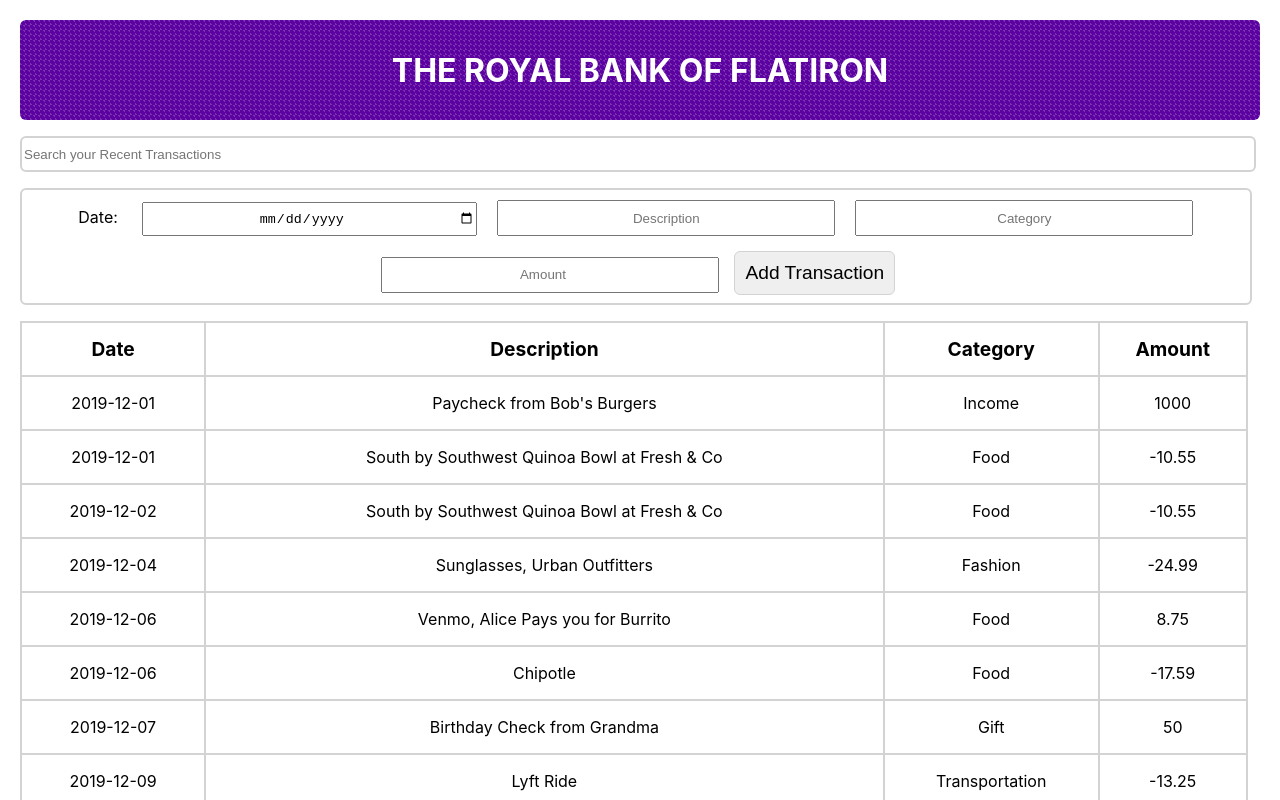
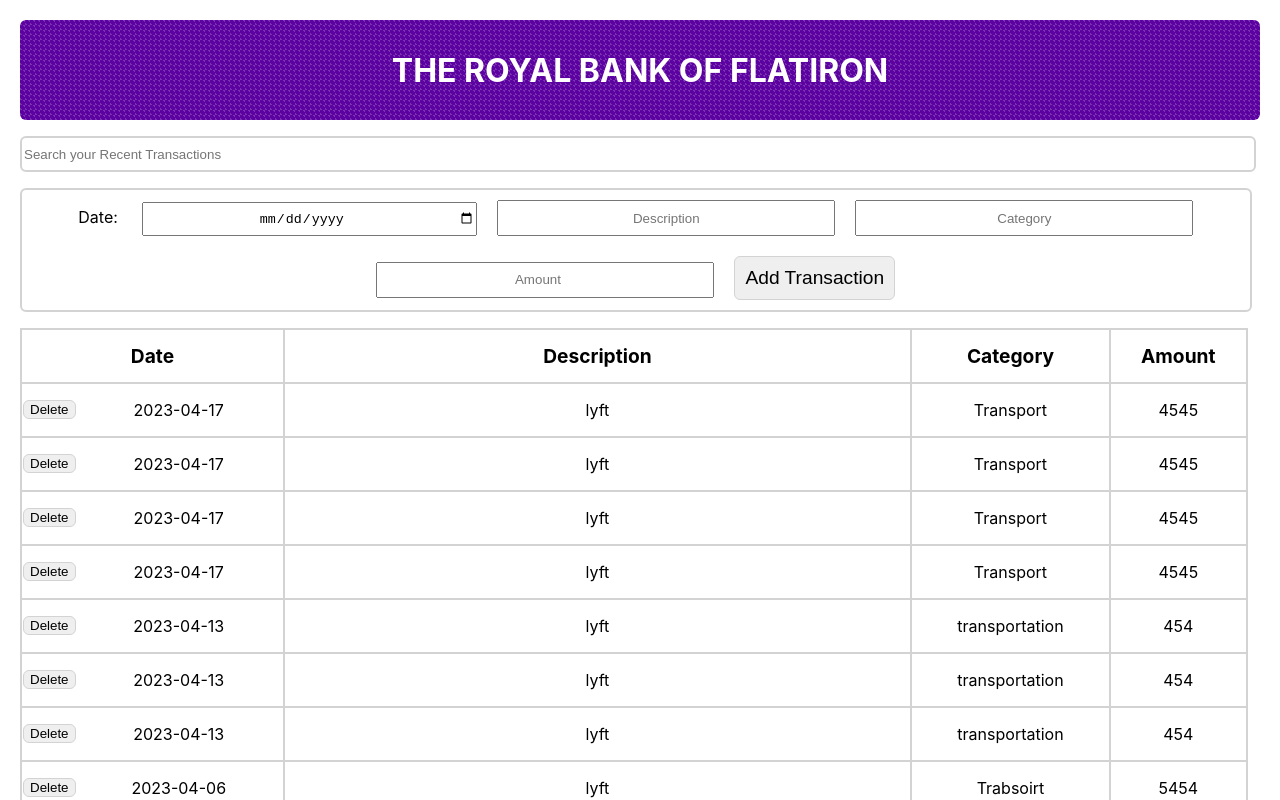
Before and after one commit to Soundmoney254/Bank-of-Flatiron, a React (Create React App) app: page / in a window 1280 px wide. Shown: the top 800 px of the page. Built offline with nearby package versions, Linux system fonts and the light colour scheme; data requests are answered from the project's data file.

Commit message:
stuck on appending the new transaction to the table

```diff
--- a/db.json
+++ b/db.json
@@ -106,11 +106,67 @@
       "id": 16
     },
     {
-      "date": "2023-04-20",
-      "description": "hello",
-      "category": "there",
+      "date": "2023-04-06",
+      "description": "lyft",
+      "category": "Transportation",
       "amount": "1000",
       "id": 17
+    },
+    {
+      "date": "2023-04-06",
+      "description": "lyft",
+      "category": "Trabsoirt",
+      "amount": "5454",
+      "id": 18
+    },
+    {
+      "date": "2023-04-13",
+      "description": "lyft",
+      "category": "transportation",
+      "amount": "454",
+      "id": 19
+    },
+    {
+      "date": "2023-04-13",
+      "description": "lyft",
+      "category": "transportation",
+      "amount": "454",
+      "id": 20
+    },
+    {
+      "date": "2023-04-13",
+      "description": "lyft",
+      "category": "transportation",
+      "amount": "454",
+      "id": 21
+    },
+    {
+      "date": "2023-04-17",
+      "description": "lyft ",
+      "category": "Transport",
+      "amount": "4545",
+      "id": 22
+    },
+    {
+      "date": "2023-04-17",
+      "description": "lyft ",
+      "category": "Transport",
+      "amount": "4545",
+      "id": 23
+    },
+    {
+      "date": "2023-04-17",
+      "description": "lyft ",
+      "category": "Transport",
+      "amount": "4545",
+      "id": 24
+    },
+    {
+      "date": "2023-04-17",
+      "description": "lyft ",
+      "category": "Transport",
+      "amount": "4545",
+      "id": 25
     }
   ]
 }
--- a/src/App.css
+++ b/src/App.css
@@ -66,10 +66,15 @@ th{
 #button{
   margin: 5px;
 }
-button{
+#addButton{
   margin: 10px;
   padding: 10px;
   font-size: larger;
   border: solid 1px lightgray;
   border-radius: 6px;
 }
+.deleteButtons{
+  border: solid 1px lightgray;
+  border-radius: 6px;
+  float: left;
+}
--- a/src/components/Button.js
+++ b/src/components/Button.js
@@ -1,10 +1,12 @@
-import React from 'react';
+import React, {useState} from 'react';
 import TableBody from './TableBody';
 
 function Button() {
+  const [newTransaction, setNewTransaction] = useState(null);
+
     function handleSubmit(event){
         event.preventDefault()
-        const form = document.querySelector("#form");
+        // const form = document.querySelector("#form");
         const dateValue = document.querySelector("#date").value;
         const descriptionValue = document.querySelector("#description").value;
         const categoryValue = document.querySelector("#category").value;
@@ -15,7 +17,7 @@ function Button() {
           category: categoryValue,
           amount: amountValue,
         };
-
+        if(dateValue && descriptionValue && categoryValue && amountValue){
           fetch('http://localhost:8001/transactions', {
             method: 'POST',
             headers: { 'Content-Type': 'application/json' },
@@ -23,26 +25,20 @@ function Button() {
           })
             .then((response) => response.json())
             .then((data) => {
-            console.log(data);
-            return <TableBody newTransaction={data} />;
+              console.log(data.date, data.description, data.category, data.amount)
+              setNewTransaction(data);
+              <TableBody newTransaction={newTransaction} />
             })
             .catch((error) => console.log(error));
-      form.reset();
+          // form.reset();
+        }else {
+          alert("Make sure to add a value to all inputs")
+        }
     }
   return (
     <>
-    <button id='button' type='submit' onClick={handleSubmit}>Add Transaction</button>
+    <button id='addButton' type='submit' onClick={handleSubmit}>Add Transaction</button>
     </>
   )
 }
-
 export default Button;
-
-
-        // const tableRow =  <tr key={uuidv4()}>
-        // <td>{dateValue}</td>
-        // <td>{descriptionValue}</td>
-        // <td>{categoryValue}</td>
-        // <td>{amountValue}</td>
-        // </tr>
-        // import { dateValue, descriptionValue, categoryValue, amountValue } from './Form';
--- a/src/components/TableBody.js
+++ b/src/components/TableBody.js
@@ -1,14 +1,11 @@
-import React, { useState, useEffect } from 'react';
+import React from 'react';
 import TableRows from './TableRows';
 
-function TableBody({newTransaction }) {
-
-
+function TableBody() {
   return (
-    <tbody>
-       <TableRows/>
+    <tbody id='tableBody'>
+      <TableRows/>
     </tbody>
   )
 }
-
 export default TableBody;
--- a/src/components/TableRows.js
+++ b/src/components/TableRows.js
@@ -11,7 +11,7 @@ function TableRows() {
     try {
       const response = await fetch('http://localhost:8001/transactions');
       const data = await response.json();
-      setTransactions(data);
+      setTransactions(data.reverse());
     } catch (error) {
       console.log(error);
     }
@@ -21,7 +21,7 @@ function TableRows() {
     <>
       {transactions.map((transaction) => (
         <tr key={transaction.id}>
-          <td>{transaction.date}</td>
+          <td><button className ="deleteButtons">Delete</button>{transaction.date}</td>
           <td>{transaction.description}</td>
           <td>{transaction.category}</td>
           <td>{transaction.amount}</td>
```
Lines whose indentation alone changed are shown as unchanged.
